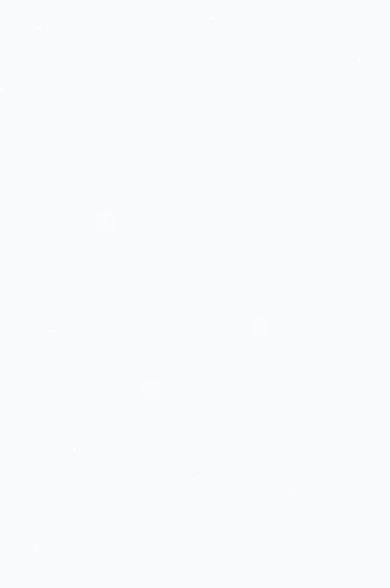
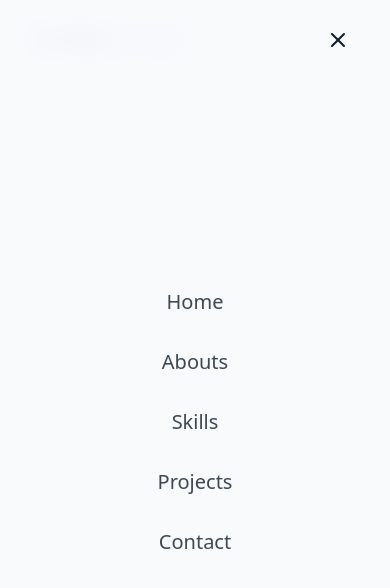
Before and after one commit to TCyril/Project1, a React (Vite) app in the folder vite-project/: page / in a window 390 px wide. Shown: the top 588 px of the page. Built offline with nearby package versions, Linux system fonts and the light colour scheme.

Commit message:
Update starBackground Add navBar

```diff
--- /dev/null
+++ b/vite-project/src/Components/Navbar.jsx
@@ -0,0 +1,85 @@
+import { cn } from "@/lib/utils";
+import { Menu, X } from "lucide-react";
+import { useEffect, useState } from "react";
+
+
+const navItems = [
+    {name: 'Home', href: "#hero"},
+    {name: 'Abouts', href: "#abouts"},
+    {name: 'Skills', href: "#skills"},
+    {name: 'Projects', href: "#projects"},
+    {name: 'Contact', href: "#contact"},
+]
+
+export const Navbar = () => {
+    const [isScrolled, setIsScrolled] = useState(false);
+    const [isMenuOpen, setIsMenuOpen] = useState(true);
+
+
+    useEffect(() => {
+        const handleScroll = () => {
+            setIsScrolled(window.scrollY > 10);
+        };
+
+        window.addEventListener('scroll', handleScroll);
+        return () => window.removeEventListener('scroll', handleScroll);
+
+    }, []);
+
+    return (
+        <nav className={cn(
+               "fixed w-full z-40 transition-all duration-300",
+                isScrolled ? "py-3 bg-background/80 backdrop-blur-lg shadow-lg" : "py-5"
+            )}
+        >
+
+            <div className="container flex items-center justify-between">
+                <a
+                className="text-xl font-bold text-primary flex items-center"
+                href="#hero"
+                >
+                    <span className="relative z-10">
+                        <span className="text-glow text-foreground"> TCYRIEL </span>
+                        THANG
+                    </span>
+
+                </a>
+
+                {/* Desktop nav */}
+                <div className="hidden md:flex space-x-8">
+                    {navItems.map((item, key) => (
+                        <a key = {key} href={item.href} className="text-foreground/80 hover:text-primary transition-colors duration-300">
+                            {item.name}
+                        </a>
+                    ))}
+                </div>
+
+                {/* Mobile nav */}
+
+                <button
+                    onClick={() => setIsMenuOpen((prev) => !prev)}
+                    className="md:hidden p-2 text-foreground z-50"
+                > {isMenuOpen ?  <X size={24} /> : <Menu size={24} />} </button>
+
+                <div className={cn("fixed inset-0 bg-background/95 backdrop-blur-md z-40 flex flex-col items-center justify-center",
+                    "transition-all duration-300 md:hidden",
+                    isMenuOpen
+                      ? "opacity-100 pointer-events-auto"
+                      : "opacity-0 pinter-events-none"
+                    )}
+                >
+                    <div className="flex flex-col space-y-8 text-xl">
+                        {navItems.map((item, key) => (
+                            <a key = {key} href={item.href} className="text-foreground/80 hover:text-primary transition-colors duration-300"
+                            onClick={() => setIsMenuOpen(false)}
+                            >
+                                {item.name}
+                            </a>
+                        ))}
+                    </div>
+                </div>
+
+             </div>
+        </nav>
+    );
+}
--- a/vite-project/src/Components/StarBackground.jsx
+++ b/vite-project/src/Components/StarBackground.jsx
@@ -1,12 +1,25 @@
 import { useEffect, useState } from "react";
 
-// id, size, x, y, opacity, animationDuration
+// id, size, x, y, opacity, animationDuration => for stars
+// id, size, x, y, delay, animationDuration => for meteors
 
 export const StarBackground = () => {
     const [stars, setStars] = useState([]);
+    const [meteors, setMeteors] = useState([]);
 
     useEffect(() => {
         generateStars();
+        generateMeteors();
+
+        const handleResize = () => {
+            generateStars();
+        };
+
+        window.addEventListener('resize', handleResize);
+
+        return () => {
+            window.removeEventListener('resize', handleResize);
+        };
     }, []);
 
     const generateStars = () => {
@@ -18,27 +31,65 @@
         for (let i = 0; i < numberOfStars; i++) {
             newStars.push({
                 id:i,
-                size: Math.random() * 2 + 1,
+                size: Math.random() * 3 + 1,
                 x: Math.random() * 100,
                 y: Math.random() * 100,
                 opacity: Math.random() * 0.5 + 0.5,
-                animationDuration: Math.random() * 4 * 2,
+                animationDuration: Math.random() * 4 + 2,
             });
         }
 
         setStars(newStars);
     };
+
+    const generateMeteors = () => {
+        const numberOfMeteors = 7;
+
+        const newMeteors = [];
+
+        for (let i = 0; i < numberOfMeteors; i++) {
+            newMeteors.push({
+                id:i,
+                size: Math.random() * 2 + 1,
+                x: Math.random() * 100,
+                y: Math.random() * 20,
+                delay: Math.random() * 15,
+                animationDuration: Math.random() * 4 + 2,
+            });
+        }
+
+        setMeteors(newMeteors);
+    };
+
+
     return (
     <div className="fixed inset-0 overflow-hidden pointer-events-none z-0">
         {stars.map((star) => (
-            <div key={star.id} className="star animate-pulse-subtle" style={{
-                width: star.size + 'px',
-                height: star.size + 'px',
-                left: star.x + '%',
-                top: star.y + '%',
-                opacity: star.opacity,
-                animationDuration: star.animationDuration + 's',
-            }}/>
+            <div key={star.id}
+                className="star animate-pulse-subtle"
+                style={{
+                    width: star.size  + 'px',
+                    height: star.size  + 'px',
+                    left: star.x + '%',
+                    top: star.y + '%',
+                    opacity: star.opacity,
+                    animationDuration: star.animationDuration + 's',
+                }}
+            />
+        ))}
+
+        {meteors.map((meteor) => (
+            <div key={meteor.id}
+                className="meteor animate-meteor"
+                style={{
+                    width: meteor.size * 50 + 'px',
+                    height: meteor.size + 'px',
+                    left: meteor.x + '%',
+                    top: meteor.y + '%',
+                    animationDelay: meteor.delay,
+                    animationDuration: meteor.animationDuration + 's',
+                }}
+            />
         ))}
     </div>
     );
--- a/vite-project/src/Pages/Home.jsx
+++ b/vite-project/src/Pages/Home.jsx
@@ -1,16 +1,20 @@
 import { ThemeToggle } from "../Components/ThemeToggle";
 import { StarBackground } from "@/Components/StarBackground";
+import { Navbar } from "@/Components/Navbar";
 
 export const Home = () => {
     return (
        <div className ="min-h-screen bg-background text-foreground overflow-x-hidden">
         {/* Theme Toggle*/}
         <ThemeToggle />
+
         {/* Background Effects */}
         <StarBackground />
+
         {/* Navbar */}
+        <Navbar />
+        {/* Main Content */}
 
-        {/* Main Content */}
 
         {/* Footer */}
        </div>
```
